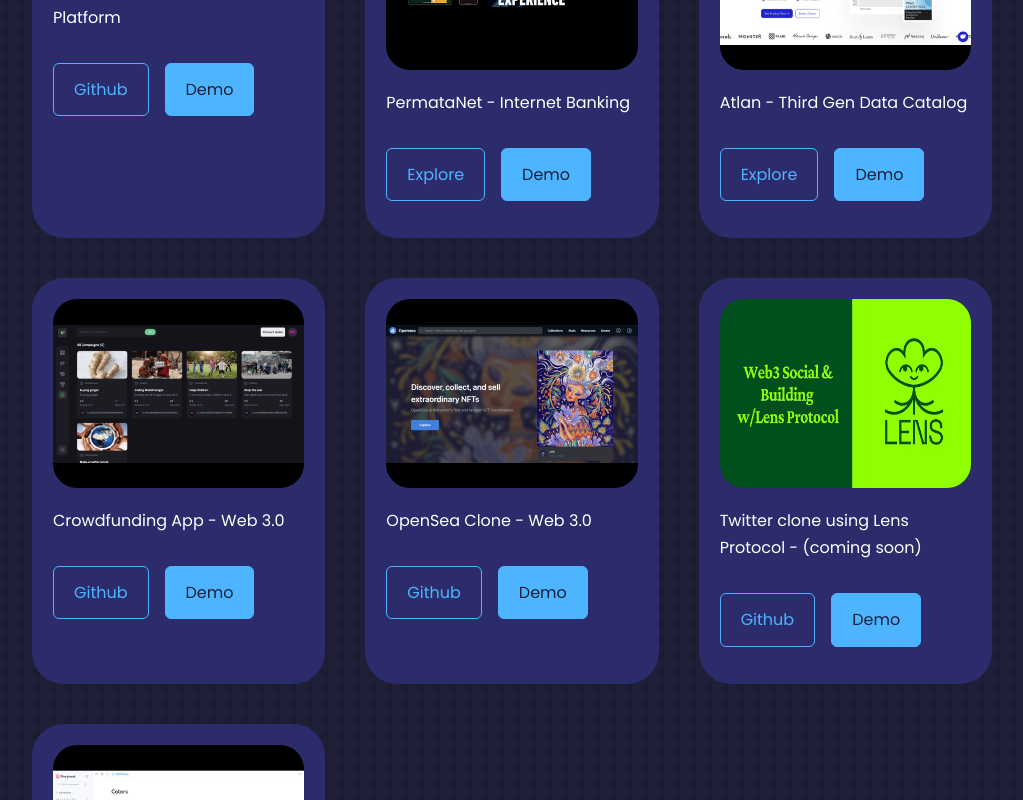
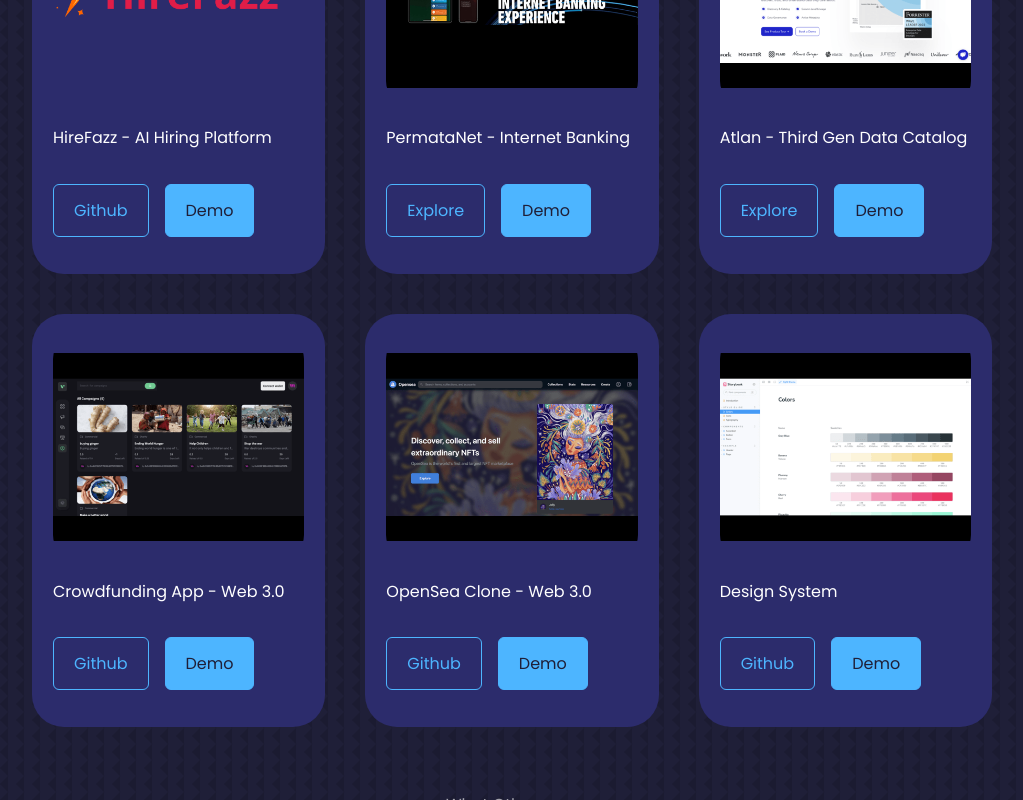
Before and after one commit to kalibani/my-portofolio, a React (Vite) app: page / in a window 1280 px wide. Shown: the part 2360-3160 px from the top of the page, without its empty margins (128-1151 px from the left). Built offline with nearby package versions, Linux system fonts and the light colour scheme.

Commit message:
update cv

```diff
--- a/src/components/Portfolio.jsx
+++ b/src/components/Portfolio.jsx
@@ -11,7 +11,7 @@
             key={portfolio.id}
             className="bg-background-variant p-5 rounded-[2rem] border-[1px] border-solid border-[transparent] transition delay-150 duration-300 ease-in-out hover:border-primary-variant hover:bg-[transparent]"
           >
-            <div className=" rounded-3xl overflow-hidden">
+            <div className=" rounded-3xl overflow-hidden h-56 grid place-content-center">
               <img src={portfolio.imageLink} alt={portfolio.altImage} />
             </div>
             <h3 className="mt-[1.2rem] mx-0 mb-8">{portfolio.title}</h3>
--- a/src/constant/index.js
+++ b/src/constant/index.js
@@ -103,7 +103,7 @@
 export const portfolios = [
   {
     id: 1,
-    title: "HireFazz - AI-Powered Hiring Platform",
+    title: "HireFazz - AI Hiring Platform",
     githubLink: "https://github.com/kalibani/HireFazz",
     liveDemoLink: "https://www.hirefazz.com",
     imageLink: portfolio9,
@@ -149,15 +149,6 @@
     isPrivate: false,
   },
   {
-    id: 6,
-    title: "Twitter clone using Lens Protocol - (coming soon)",
-    githubLink: "https://github.com/kalibani/twitter-lens",
-    liveDemoLink: "https://github.com/kalibani/twitter-lens",
-    imageLink: portfolio6,
-    altImage: "portfolio6",
-    isPrivate: false,
-  },
-  {
     id: 7,
     title: "Design System",
     githubLink: "https://github.com/kalibani/react-design-system",
```
